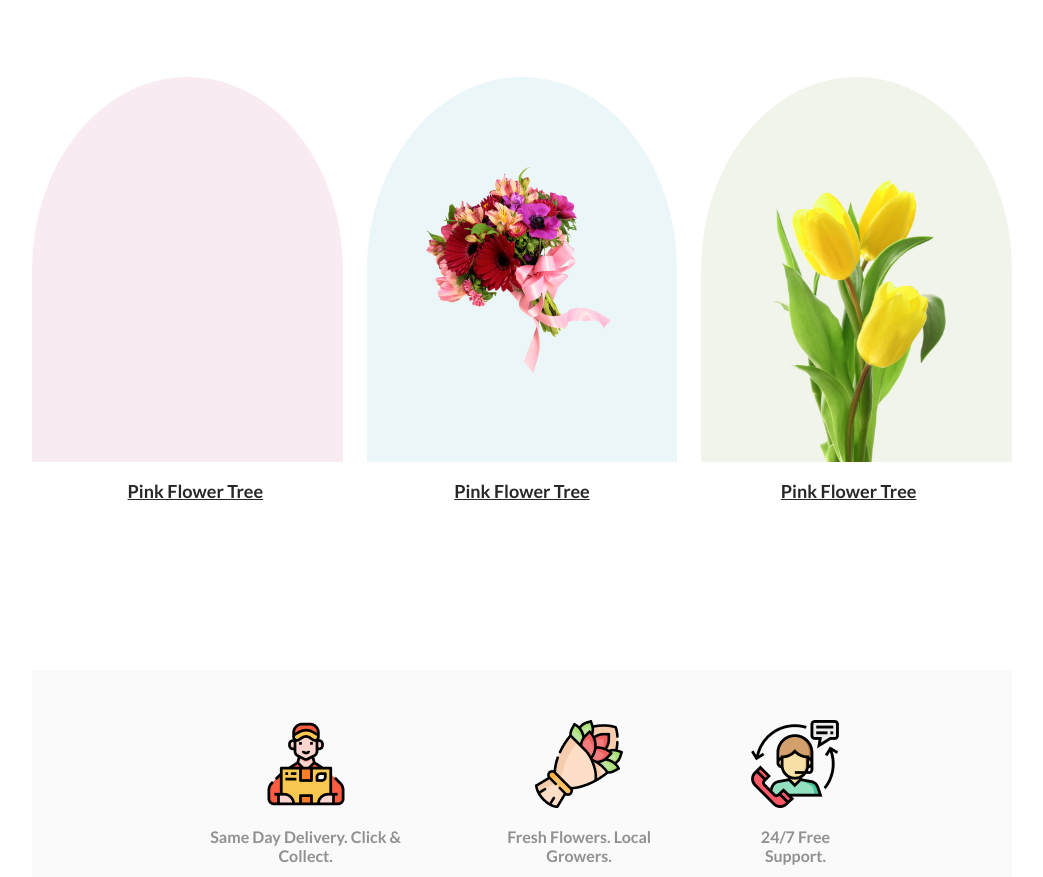
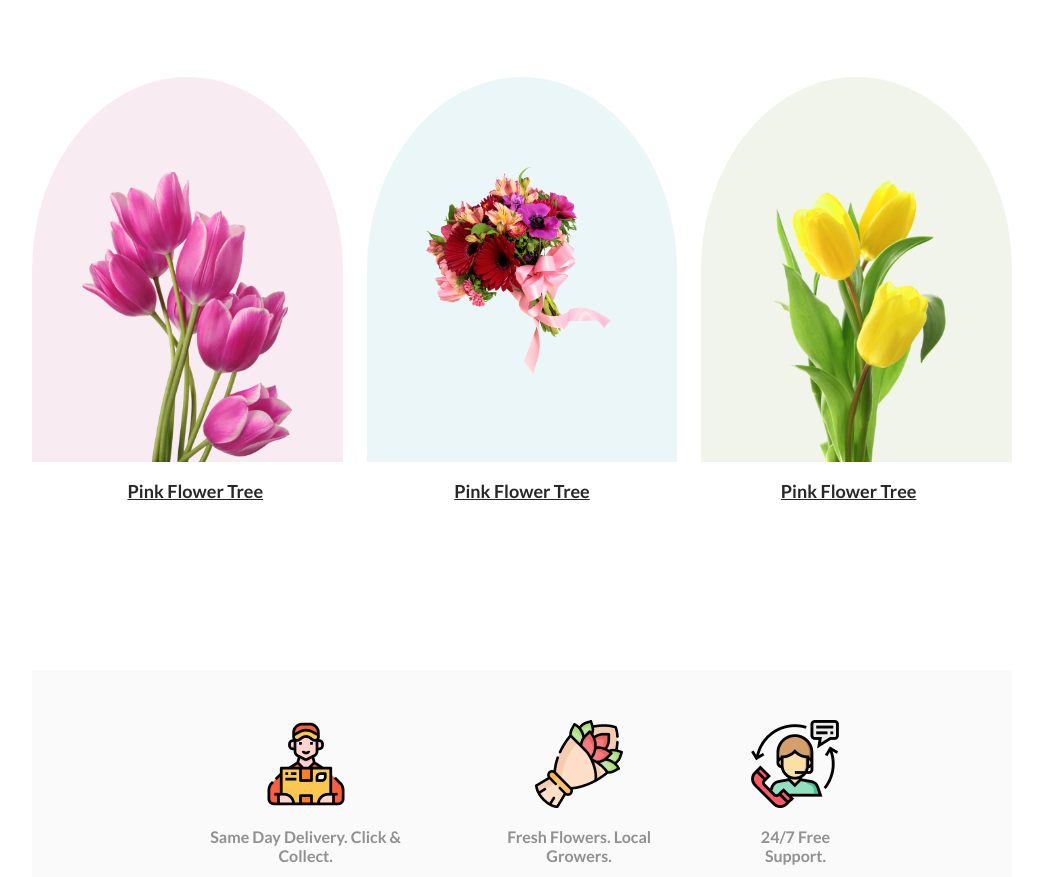
Before and after one commit to saziddeveloper/FLOWER-SHOP, a plain HTML site: page index.html in a window 1280 px wide. Shown: the part 866-1743 px from the top of the page, without its empty margins (118-1161 px from the left). Drawn offline with Linux system fonts and the light colour scheme; the site is published under a folder, as on GitHub Pages, so addresses that start at the root find nothing; files whose address does not match are found by name.

Commit message:
adjust css

```diff
--- a/css/style.css
+++ b/css/style.css
@@ -86,7 +86,7 @@ header {
     width: 325px;
     height: 385px;
     background-color: #a7216215;
-    background-image: url('/images/pngwing\ 6.png');
+    background-image: url('../images/pngwing\ 6.png');
     background-size: 210px;
     background-repeat: no-repeat;
     background-position: bottom;
```
